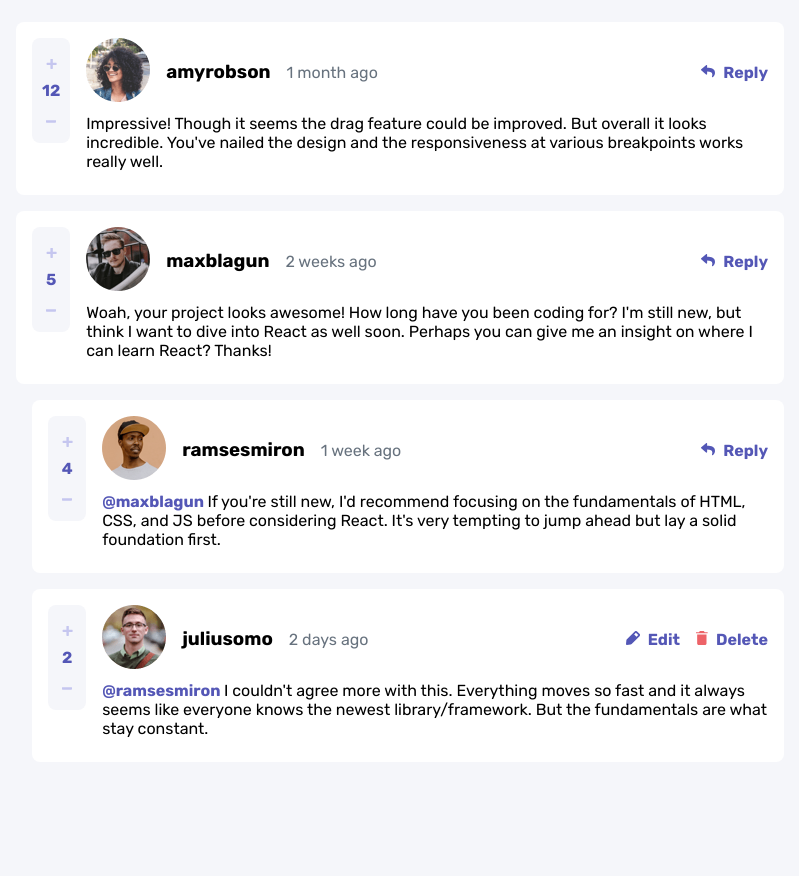
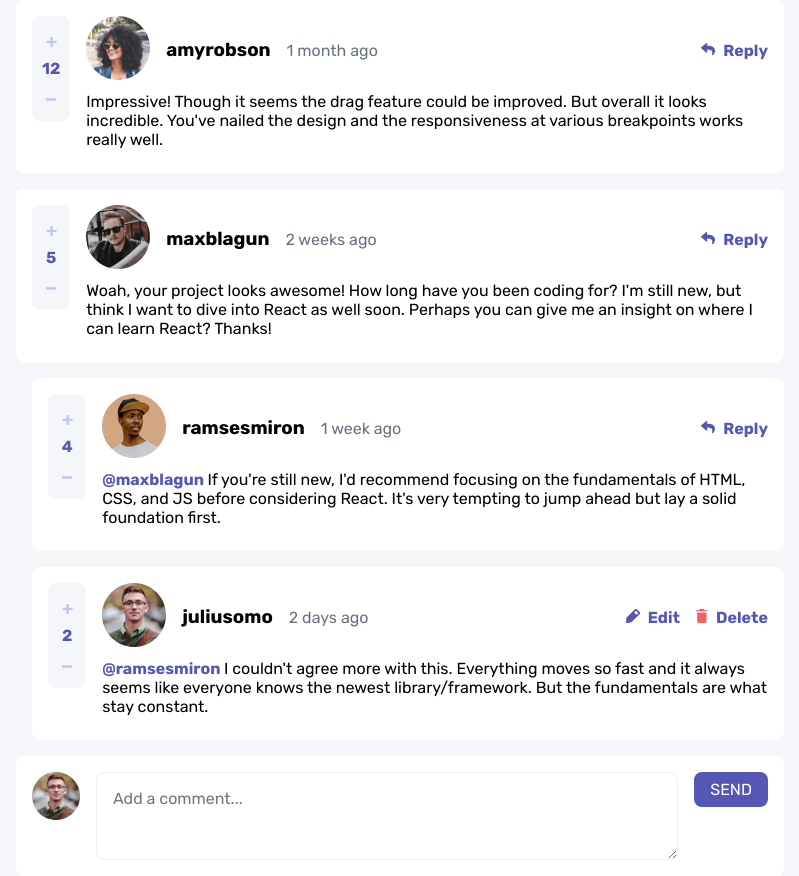
Before and after one commit to takwa-laffet/comment-section-full, a React (Vite) app in the folder frontend/: page / in a window 1280 px wide. Shown: the whole page, without its empty margins (240-1039 px from the left). Before the commit the page ends 800 px from the top, so only its background shows below. Built offline with nearby package versions, Linux system fonts and the light colour scheme.

Commit message:
created a comment section component that adds the form for creating a comment

```diff
--- a/frontend/src/App.jsx
+++ b/frontend/src/App.jsx
@@ -1,11 +1,11 @@
-import CommentList from './components/CommentList'
+import CommentSection from './components/CommentSection'
 import StateProvider from './context'
 
 function App() {
   return (
     <div className="App">
       <StateProvider>
-        <CommentList />
+        <CommentSection />
       </StateProvider>
     </div>
   )
--- /dev/null
+++ b/frontend/src/components/CommentSection.jsx
@@ -0,0 +1,17 @@
+import CommentList from "./CommentList";
+import FormComponent from "./FormComponent";
+
+function CommentSection() {
+    return (
+        <div className="comment-section">
+            <CommentList />
+
+            <FormComponent
+                placeholderValue="Add a comment..."
+                onSubmitUpdate={() => console.log('Create comment!')}
+            />
+        </div>
+    )
+}
+
+export default CommentSection
```
